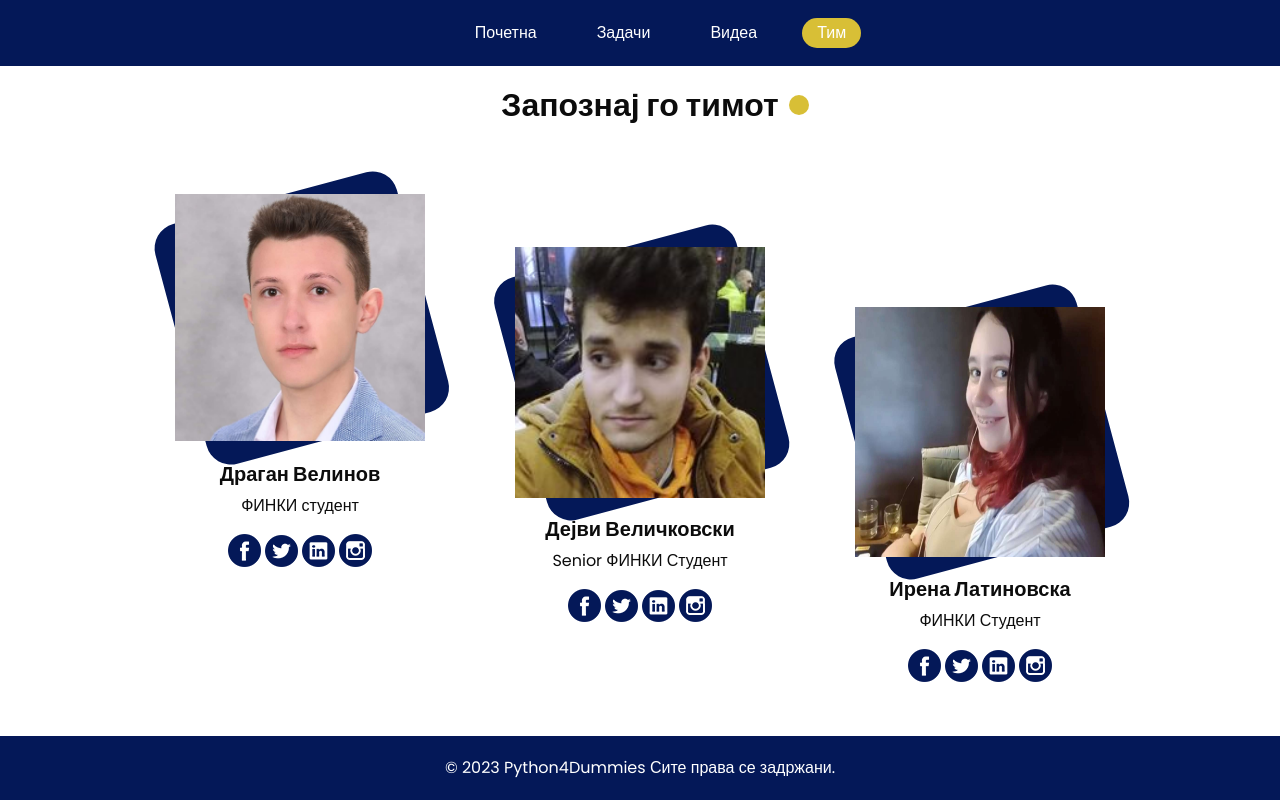
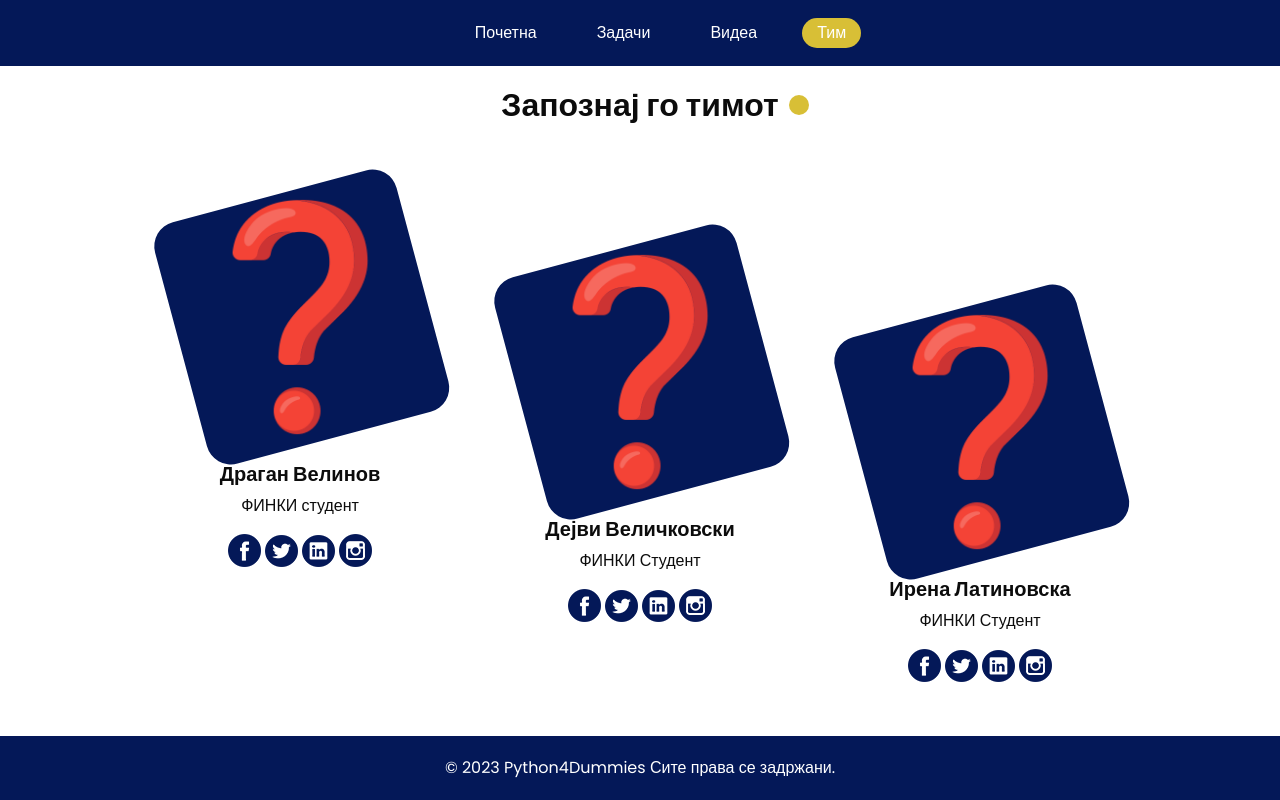
Before and after one commit to Dragan-V/Python-Course-Website, a plain HTML site: page team.html in a window 1280 px wide. Drawn offline with Linux system fonts and the light colour scheme.

Commit message:
Final i guess

```diff
--- a/team.html
+++ b/team.html
@@ -86,11 +86,12 @@
           <div class="card-inner">
             <div class="card-front">
               <div class="img-box">
-                <img src="images/pfp1.jpg" alt="">
+                <img src="images/2753.png" alt="">
+                <!-- <img src="images/pfp1.jpg" alt=""> -->
               </div>
             </div>
             <div class="card-back">
-              <p>mybe 1 day we will write who did what here?</p>
+              <!-- <p>mybe 1 day we will write who did what here?</p> -->
 
             </div>
 
@@ -128,12 +129,13 @@
           <div class="card-inner">
             <div class="card-front">
               <div class="img-box">
-                <img style="width: 250px;" src="images/pfp2.jpg" alt="">
+                <img style="width: 250px;" src="images/2753.png" alt="">
+                <!-- <img style="width: 250px;" src="images/pfp2.jpg" alt=""> -->
               </div>
             </div>
             <div class="card-back">
               <div class="img-box">
-                <img style="width: 250px;height: 250px;" src="images/pfpE.jpg" alt="">
+                <!-- <img style="width: 250px;height: 250px;" src="images/pfpE.jpg" alt=""> -->
               </div>
 
             </div>
@@ -147,7 +149,7 @@
             Дејви Величковски
           </h5>
           <p>
-           Senior ФИНКИ Студент
+            ФИНКИ Студент
           </p>
 
         </div>
@@ -172,11 +174,12 @@
           <div class="card-inner">
             <div class="card-front">
               <div class="img-box">
-                <img style="width: 250px;height: 250px;" src="images/pfp3.jpg" alt="">
+                <!-- <img style="width: 250px;height: 250px;" src="images/pfp3.jpg" alt=""> -->
+                <img style="width: 250px;height: 250px;" src="images/2753.png" alt="">
               </div>
             </div>
             <div class="card-back">
-              <p>mybe 1 day we will write who did what here?</p>
+              <!-- <p>mybe 1 day we will write who did what here?</p> -->
 
             </div>
 
```
